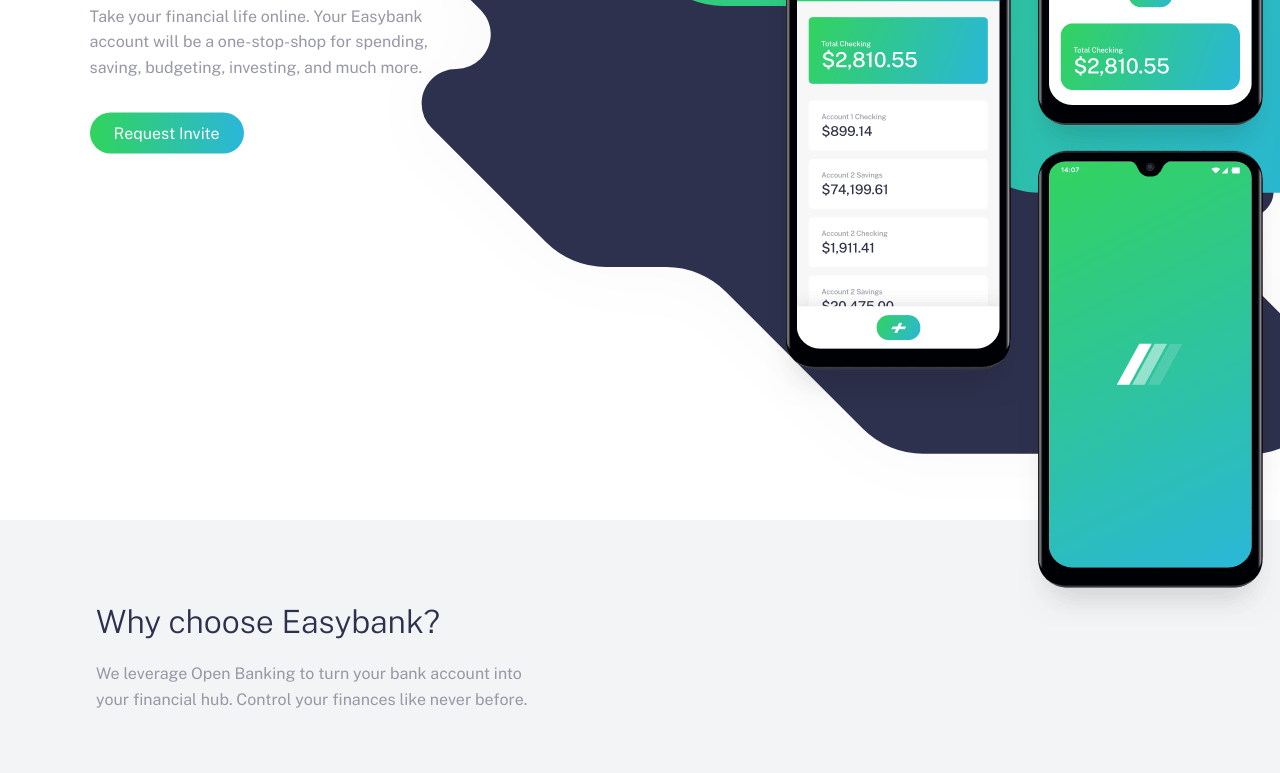
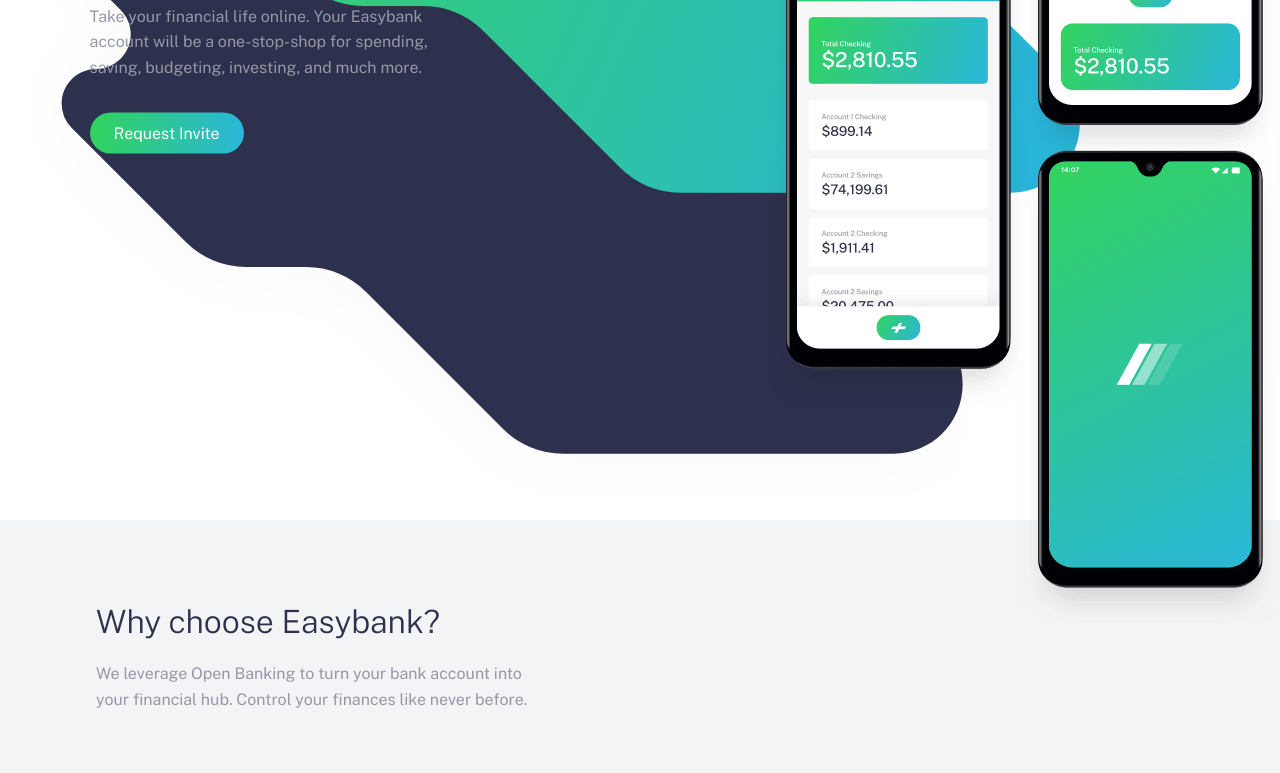
Before and after one commit to StarboyDH/easybank-landing-page-master, a plain HTML site: page index.html in a window 1280 px wide. Shown: the part 432-1205 px from the top of the page. Drawn offline with nearby package versions, Linux system fonts and the light colour scheme.

Commit message:
Update styles.css

```diff
--- a/styles.css
+++ b/styles.css
@@ -223,7 +223,7 @@
         background: url("/images/bg-intro-desktop.svg");
         background-repeat: no-repeat;
         background-size: contain;
-        background-position: 180%;
+        background-position: 0%;
     }
 
     .mockups {
```
